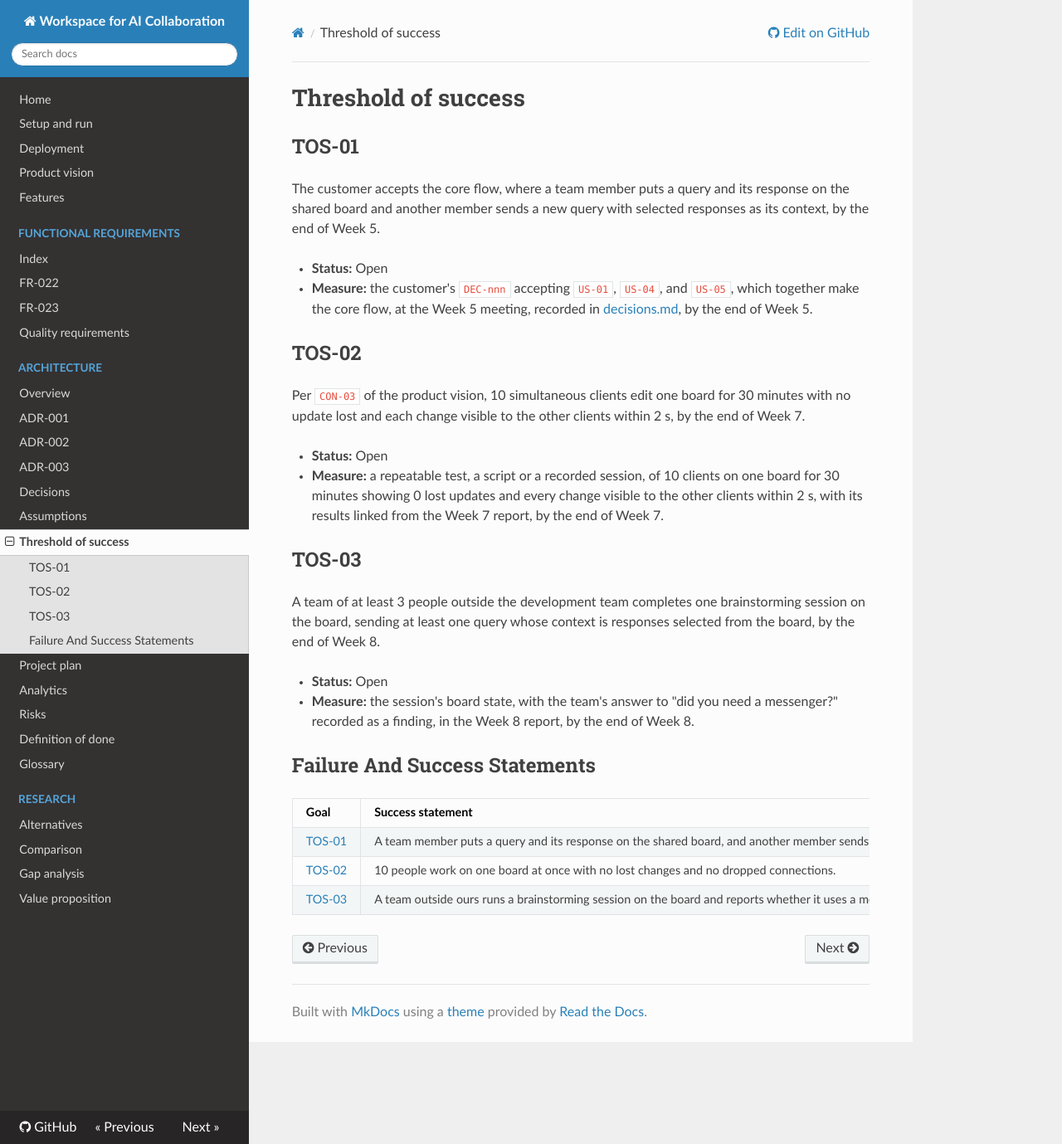
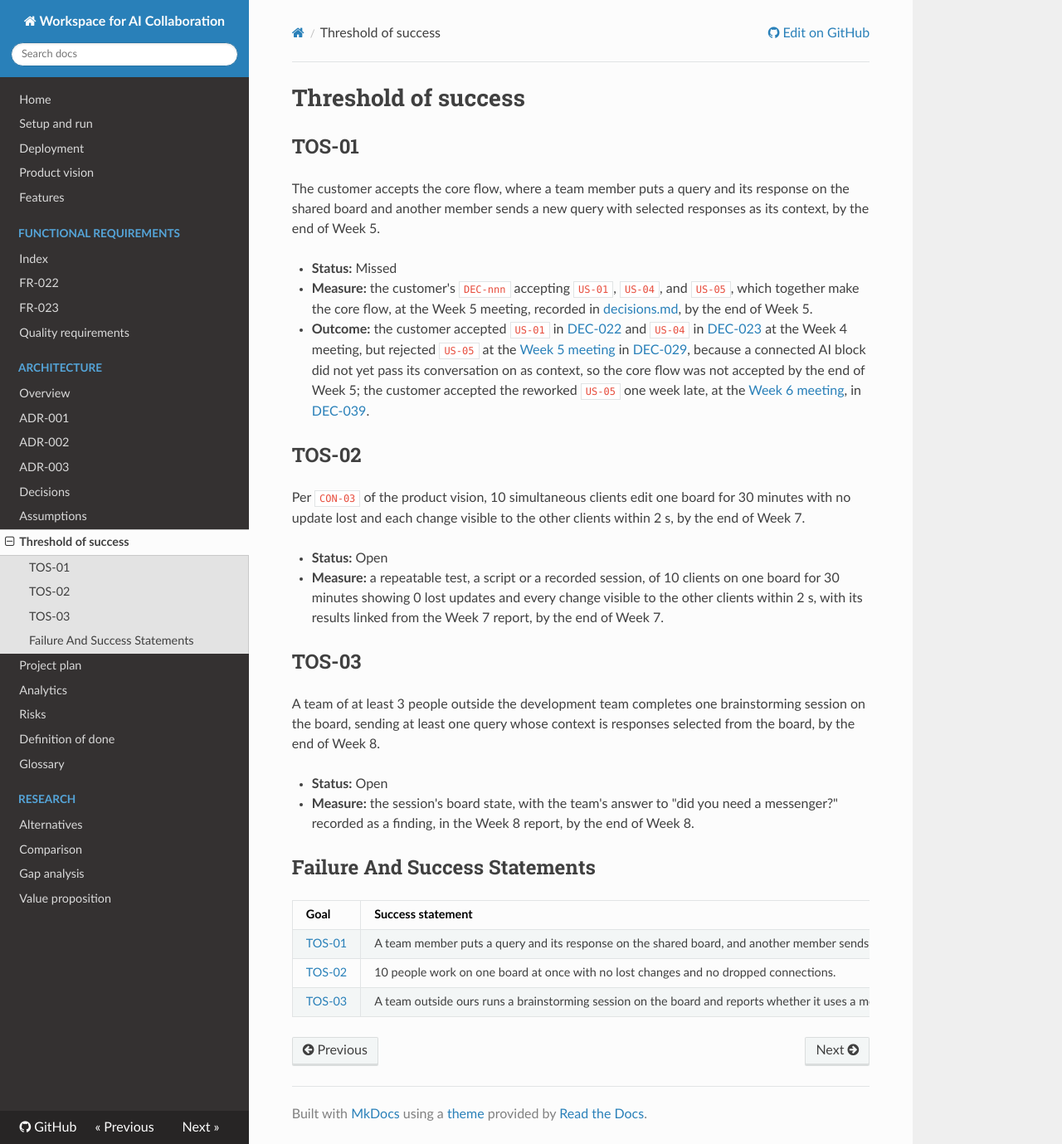
Before and after one commit to WellMadeTeam/workspace-ai-03, an MkDocs documentation site: the page built from docs/threshold-of-success.md, in a window 1280 px wide and 1379 px high. Shown: the whole window at 83% size. Built offline with MkDocs 1.6.1, drawn with Linux system fonts in a browser that asks for light colours; nearby versions of some CDN libraries.

Commit message:
docs: update threshold of success after review

```diff
--- a/docs/threshold-of-success.md
+++ b/docs/threshold-of-success.md
@@ -4,8 +4,9 @@
 
 The customer accepts the core flow, where a team member puts a query and its response on the shared board and another member sends a new query with selected responses as its context, by the end of Week 5.
 
-- **Status:** Open
+- **Status:** Missed
 - **Measure:** the customer's `DEC-nnn` accepting `US-01`, `US-04`, and `US-05`, which together make the core flow, at the Week 5 meeting, recorded in [decisions.md](decisions.md), by the end of Week 5.
+- **Outcome:** the customer accepted `US-01` in [DEC-022](decisions.md#dec-022) and `US-04` in [DEC-023](decisions.md#dec-023) at the Week 4 meeting, but rejected `US-05` at the [Week 5 meeting](../reports/week-05/meeting-report.md) in [DEC-029](decisions.md#dec-029), because a connected AI block did not yet pass its conversation on as context, so the core flow was not accepted by the end of Week 5; the customer accepted the reworked `US-05` one week late, at the [Week 6 meeting](../reports/week-06/meeting-report.md), in [DEC-039](decisions.md#dec-039).
 
 ## TOS-02
 
```
